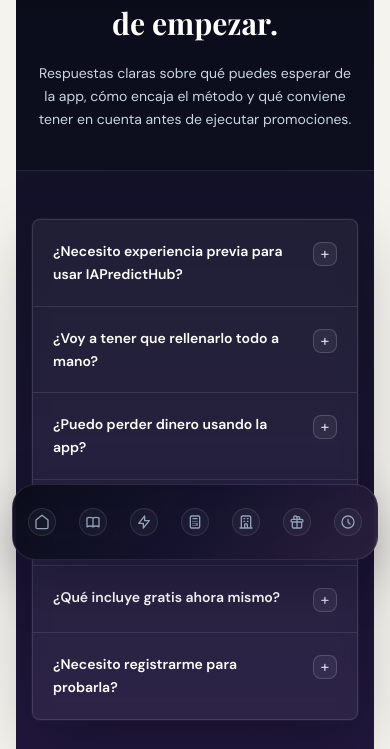
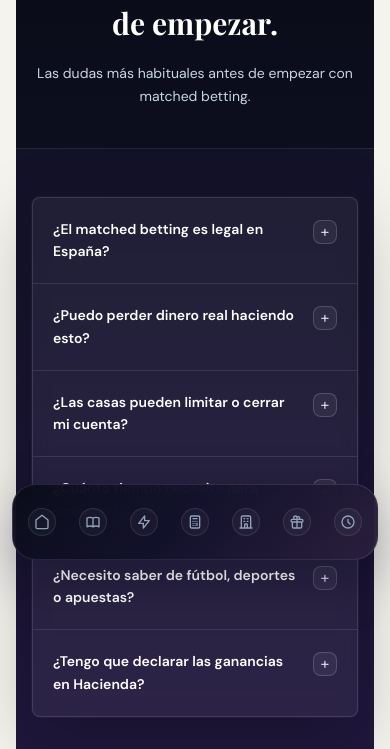
Before and after one commit to eloylt13/matched-betting-app, a Next.js app: page /preguntas-frecuentes in a window 390 px wide. Shown: the part 276-1025 px from the top of the page. Built offline with nearby package versions, Linux system fonts and the light colour scheme; no server answers; a web font is replaced by a local one.

Commit message:
feat: card premium pronosticos, safe-area-inset mobile y FAQs de objeciones reales

```diff
--- a/app/preguntas-frecuentes/page.tsx
+++ b/app/preguntas-frecuentes/page.tsx
@@ -2,65 +2,65 @@
 import Link from 'next/link'
 
 export const metadata: Metadata = {
-  title: 'Preguntas frecuentes | IAPredictHub',
+  title: 'Preguntas frecuentes sobre matched betting | IAPredictHub',
   description:
-    'Resuelve dudas sobre la ruta guiada, la calculadora, el seguimiento, el alcance en España y el apoyo para LATAM, además de riesgos, registro y uso de la app.',
+    'Las dudas más habituales antes de empezar con matched betting: legalidad, riesgo, tiempo, cierres de cuenta y aspectos fiscales.',
   alternates: {
     canonical: 'https://iapredicthub.es/preguntas-frecuentes',
   },
   openGraph: {
-    title: 'Preguntas frecuentes | IAPredictHub',
+    title: 'Preguntas frecuentes sobre matched betting | IAPredictHub',
     description:
-      'Resuelve dudas sobre la ruta guiada, la calculadora, el seguimiento, el alcance en España y el apoyo para LATAM, además de riesgos, registro y uso de la app.',
+      'Las dudas más habituales antes de empezar con matched betting: legalidad, riesgo, tiempo, cierres de cuenta y aspectos fiscales.',
     url: 'https://iapredicthub.es/preguntas-frecuentes',
     images: [
       {
         url: 'https://iapredicthub.es/logo.png',
         width: 512,
         height: 512,
-        alt: 'IAPredictHub — Preguntas frecuentes',
+        alt: 'IAPredictHub — Preguntas frecuentes sobre matched betting',
       },
     ],
   },
   twitter: {
     card: 'summary',
-    title: 'Preguntas frecuentes | IAPredictHub',
+    title: 'Preguntas frecuentes sobre matched betting | IAPredictHub',
     description:
-      'Resuelve dudas sobre la ruta guiada, la calculadora, el seguimiento, el alcance en España y el apoyo para LATAM, además de riesgos, registro y uso de la app.',
+      'Las dudas más habituales antes de empezar con matched betting: legalidad, riesgo, tiempo, cierres de cuenta y aspectos fiscales.',
     images: ['https://iapredicthub.es/logo.png'],
   },
 }
 
 const FAQS = [
   {
-    pregunta: '¿Necesito experiencia previa para usar IAPredictHub?',
+    pregunta: '¿El matched betting es legal en España?',
     respuesta:
-      'No. Está pensada para ayudarte a empezar con más orden y menos lío, aunque todavía no domines el proceso. La idea es que tengas una ruta más clara desde el principio.',
+      'El matched betting consiste en aprovechar promociones y cubrir apuestas para reducir el riesgo. La actividad se apoya en bonos y mercados ofrecidos por operadores autorizados. Aun así, cada usuario debe revisar las condiciones de cada casa y actuar conforme a la normativa aplicable.',
   },
   {
-    pregunta: '¿Voy a tener que rellenarlo todo a mano?',
+    pregunta: '¿Puedo perder dinero real haciendo esto?',
     respuesta:
-      'No del todo. La app te guía por el flujo y la calculadora ya ayuda a reducir pasos manuales. Aun así, seguirás revisando datos y tomando decisiones, pero con menos trabajo repetitivo y menos errores evitables.',
+      'El matched betting está diseñado para minimizar el riesgo, no eliminarlo. Si sigues los pasos correctamente y usas la calculadora, el riesgo es mínimo: recuperas la mayor parte del depósito incluso perdiendo la apuesta, y desbloqueas el bono para convertirlo en dinero. El mayor riesgo real es el error humano: equivocarse al introducir datos en la calculadora o al hacer la apuesta. Por eso la app te guía paso a paso.',
   },
   {
-    pregunta: '¿Puedo perder dinero usando la app?',
+    pregunta: '¿Las casas pueden limitar o cerrar mi cuenta?',
     respuesta:
-      'Sí, ese riesgo existe. La app no elimina el riesgo por completo: su función es ayudarte a ejecutar con más método, más orden y menos errores evitables. Conviene usarla con criterio y siempre dentro de un uso responsable.',
+      'Sí, puede ocurrir. Algunas casas detectan ciertos patrones de uso de promociones y pueden limitar mercados, reducir importes máximos de apuesta o, en algunos casos, cerrar la cuenta. Esto suele afectar más a usuarios muy activos a largo plazo que a quien solo aprovecha un bono de bienvenida. Antes de registrarte, conviene revisar las condiciones de cada casa para entender mejor cómo funciona cada promoción.',
   },
   {
-    pregunta: '¿Sirve solo para España o también para LATAM?',
+    pregunta: '¿Cuánto tiempo necesito para empezar?',
     respuesta:
-      'Está pensada principalmente para España, que sigue siendo el foco principal del proyecto. Aun así, varias partes también son utilizables en LATAM, sobre todo la parte de aprendizaje, calculadora y organización del flujo.',
+      'Para activar tu primer bono de bienvenida necesitas entre 20 y 40 minutos: registro en la casa, verificación, depósito y la ejecución de los pasos. A medida que ganas práctica, cada bono adicional te lleva menos tiempo. No necesitas hacer matched betting todos los días, puedes ejecutarlos al ritmo que quieras.',
   },
   {
-    pregunta: '¿Qué incluye gratis ahora mismo?',
+    pregunta: '¿Necesito saber de fútbol, deportes o apuestas?',
     respuesta:
-      'Ahora mismo puedes usar gratis el onboarding, el dashboard, la calculadora, las casas, el checklist, el seguimiento y las guías. La idea es que puedas entrar y entender el flujo completo sin pagar en esta fase.',
+      'No. El matched betting no es apostar a lo que creas que va a pasar. Es cubrir todas las posibilidades para aprovechar el bono. Da igual qué equipo juega o quién gana: la calculadora te dice exactamente qué hacer. Muchos usuarios que hacen matched betting nunca han apostado antes.',
   },
   {
-    pregunta: '¿Necesito registrarme para probarla?',
+    pregunta: '¿Tengo que declarar las ganancias en Hacienda?',
     respuesta:
-      'No. En esta fase puedes entrar y usar la app sin registro. Así puedes ver si el enfoque encaja contigo antes de complicarte con pasos extra.',
+      'Las ganancias de juego pueden tener implicaciones fiscales. La situación concreta depende del importe, de tus circunstancias y de la normativa aplicable. Para tu caso, conviene consultarlo con un asesor fiscal. Esta app no ofrece asesoramiento legal ni fiscal.',
   },
 ]
 
@@ -104,8 +104,7 @@
               Dudas habituales antes de empezar.
             </h1>
             <p className="mx-auto mt-5 max-w-2xl text-sm leading-relaxed text-slate-300 sm:text-base">
-              Respuestas claras sobre qué puedes esperar de la app, cómo encaja el método y qué conviene tener en
-              cuenta antes de ejecutar promociones.
+              Las dudas más habituales antes de empezar con matched betting.
             </p>
           </header>
         </div>
```
